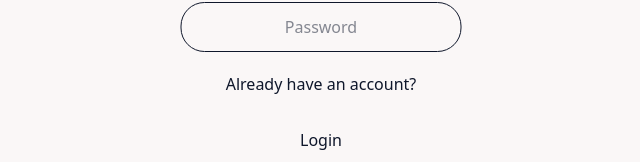
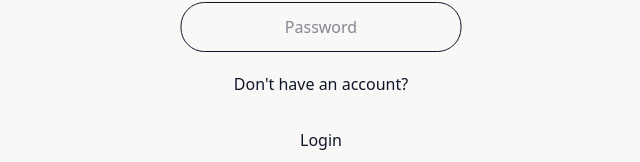
Before and after one commit to Gurpreet-s0/Moodify, a React (Vite) app in the folder FrontEnd/: page /login in a window 1280 px wide. Shown: the part 338-500 px from the top of the page, without its empty margins (319-959 px from the left). Built offline with nearby package versions, Linux system fonts and the light colour scheme.

Commit message:
typo fixes

```diff
--- a/FrontEnd/src/Features/Auth/Pages/Login.jsx
+++ b/FrontEnd/src/Features/Auth/Pages/Login.jsx
@@ -60,7 +60,8 @@ const Login = () => {
             value={Password}
           />
           <Link className="hover:underline" to="/register">
-            Already have an account?
+          Don't have an account?
+
           </Link>
           <button className=" text-slate-900 px-6 py-3  rounded-3xl hover:bg-slate-900 hover:text-amber-50 transition cursor-pointer duration-250  ">
             Login
--- a/FrontEnd/src/Features/Auth/Pages/Register.jsx
+++ b/FrontEnd/src/Features/Auth/Pages/Register.jsx
@@ -70,7 +70,7 @@ const {registerHandler,loading} = UseAuth()
             value={Password}
           />
           <Link className="hover:underline" to="/login">
-            Don't have an account?
+            Already have an account?
           </Link>
           <button className=" text-[#141313] px-6 py-3  rounded-3xl hover:bg-[#141313] hover:text-amber-50 transition cursor-pointer duration-250  ">
             Register
```
